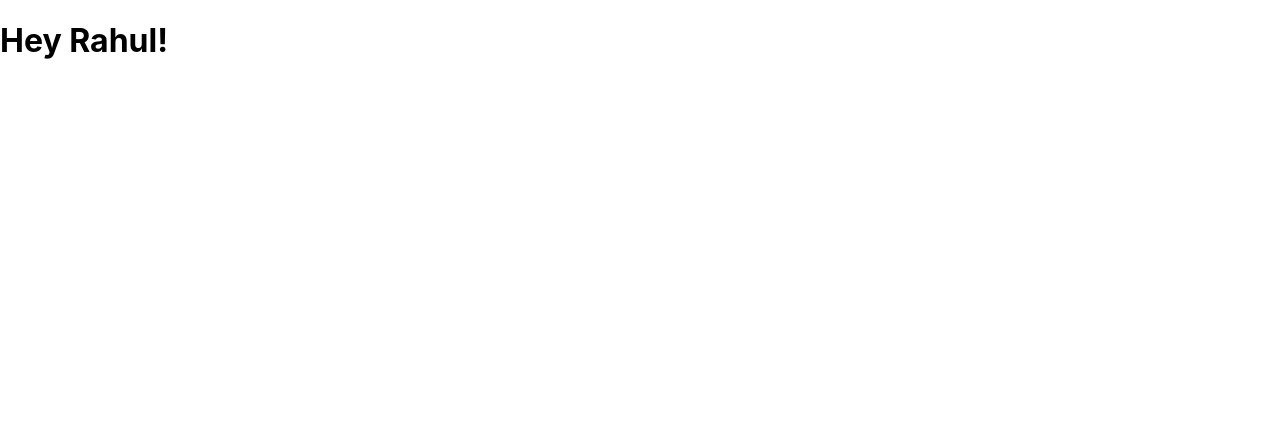
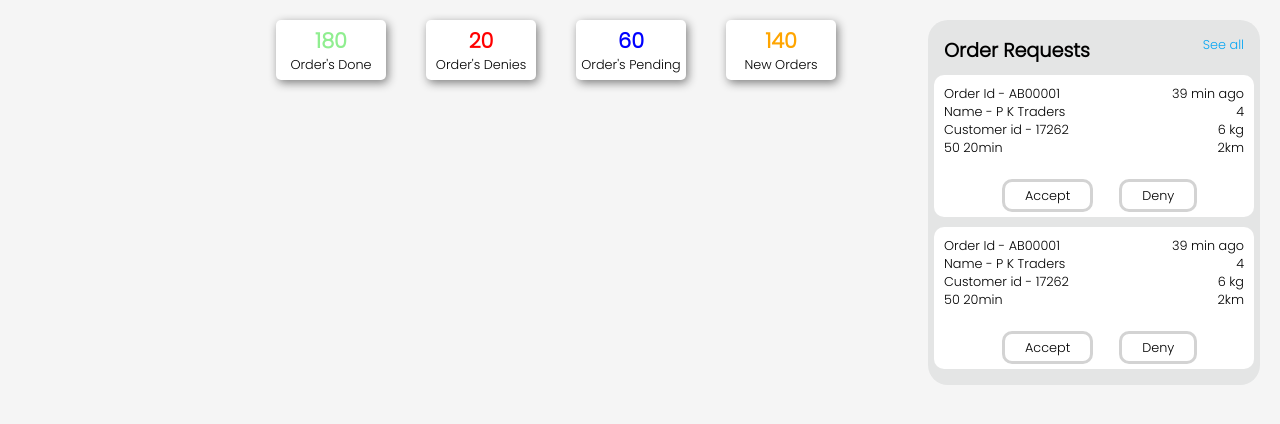
Before and after one commit to abhisheklig84/Demo, a React (Create React App) app: page / in a window 1280 px wide. Shown: the top 424 px of the page. Built offline with nearby package versions, Linux system fonts and the light colour scheme.

Commit message:
OrderStats and OrderReq

```diff
--- a/package.json
+++ b/package.json
@@ -9,6 +9,7 @@
     "react": "^17.0.2",
     "react-dom": "^17.0.2",
     "react-scripts": "4.0.3",
+    "styled-components": "^5.3.0",
     "web-vitals": "^1.1.2"
   },
   "scripts": {
--- a/public/index.html
+++ b/public/index.html
@@ -14,6 +14,9 @@
       manifest.json provides metadata used when your web app is installed on a
       user's mobile device or desktop. See https://developers.google.com/web/fundamentals/web-app-manifest/
     -->
+    <link rel="preconnect" href="https://fonts.googleapis.com">
+<link rel="preconnect" href="https://fonts.gstatic.com" crossorigin>
+<link href="https://fonts.googleapis.com/css2?family=Poppins:wght@300&display=swap" rel="stylesheet">
     <link rel="manifest" href="%PUBLIC_URL%/manifest.json" />
     <!--
       Notice the use of %PUBLIC_URL% in the tags above.
--- a/src/App.js
+++ b/src/App.js
@@ -1,9 +1,14 @@
 import React from "react";
+import Orderstats from "./components/OrderStats/orderstats";
+import Orderrequest from "./components/OrderRequest/orderrequest";
+import Orderstatus from "./components/OrderStatus/orderstatus";
 
 function App() {
     return (
         <div>
-            <h1>Hey Rahul!</h1>
+          <Orderstats/>
+          <Orderrequest />
+          <Orderstatus/>
         </div>
     );
 }
--- /dev/null
+++ b/src/components/OrderRequest/orderrequest.js
@@ -0,0 +1,94 @@
+import React from 'react'
+import styled from 'styled-components'
+
+const Box = styled.div`
+    background-color: rgba(228, 229, 229, 1);
+    border-radius: 20px;
+    height: auto;
+    float: right;
+    width: 25%;
+    margin-right: 20px;
+    margin-top: 20px;
+    padding: 6px;
+
+`;
+
+const Card = styled.div`
+  background-color: white;
+  height: auto;
+  padding: 10px;
+  border-radius: 10px;
+  margin-bottom: 10px;
+`;
+
+const Head = styled.div`
+  font-weight: bold;
+  font-size: 1.2em;
+  padding: 10px;
+`;
+
+const Data = styled.div`
+  font-size: 0.8em;
+`;
+
+const Link = styled.div`
+  float: right;
+  color: ${props => props.icolor || "black"};
+  margin: ${props =>props.mr || "0px"};
+  font-size: 0.8em;
+`;
+
+const Button = styled.span`
+  border: 3px solid lightgrey;
+  border-radius: 10px;
+  padding: 5px 20px 5px 20px;
+  font-size: 0.8em;
+  margin: 13px;
+  position: relative;
+  left: 15%;
+
+  &:hover{
+    color: white;
+    background-color: rgba(7, 166, 243, 1);
+    border: 3px solid rgba(7, 166, 243, 1);
+
+  }
+`;
+
+
+function Orderrequest() {
+  return (
+    <Box>
+      <Link icolor = "rgba(7, 166, 243, 1)"  mr = "10px">See all</Link>
+      <Head>Order Requests</Head>
+      <Card>
+          <Link>39 min ago</Link>
+          <Data>Order Id - AB00001</Data>
+          <Link>4</Link>
+          <Data>Name - P K Traders</Data>
+          <Link>6 kg</Link>
+          <Data>Customer id - 17262</Data>
+          <Link>2km</Link>
+          <Data>50       20min</Data>
+          <br/>
+          <Button>Accept</Button>
+          <Button>Deny</Button>
+      </Card>
+      <Card>
+          <Link>39 min ago</Link>
+          <Data>Order Id - AB00001</Data>
+          <Link>4</Link>
+          <Data>Name - P K Traders</Data>
+          <Link>6 kg</Link>
+          <Data>Customer id - 17262</Data>
+          <Link>2km</Link>
+          <Data>50       20min</Data>
+          <br/>
+          <Button>Accept</Button>
+          <Button>Deny</Button>
+      </Card>
+    </Box>
+  )
+}
+
+export default Orderrequest
--- /dev/null
+++ b/src/components/OrderStats/orderstats.js
@@ -0,0 +1,71 @@
+import React from 'react'
+import styled from "styled-components";
+
+const Box = styled.div`
+    width : 50%;
+    background-color: #F5F5F5;
+    border-radius: 20px;
+    height: 100px;
+    float: left;
+    /* margin: 20px; */
+    margin-left: 20%;
+    /* padding: 20px; */
+    overflow-x: auto;
+
+`;
+
+const Card = styled.div`
+  padding: 5px;
+  margin: 20px;
+  width: 100px;
+  height: 50px;
+  background-color: white;
+  text-align: center;
+  float: left;
+  border-radius: 5px;
+  box-shadow: 2px 3px 10px 0 grey;
+`;
+
+const Stat = styled.div`
+  color: ${props => props.icolor};
+  font-weight: bolder;
+  font-size: 1.3em;
+`;
+
+const Name = styled.div`
+    font-size: 0.8em;
+`;
+
+function Orderstats() {
+  return (
+    <Box>
+      <Card>
+        <Stat icolor = "lightgreen">180</Stat>
+        <Name>Order's Done</Name>
+      </Card>
+      <Card>
+        <Stat icolor = "red">20</Stat>
+        <Name>Order's Denies</Name>
+      </Card>
+      <Card>
+        <Stat icolor = "blue">60</Stat>
+        <Name>Order's Pending</Name>
+      </Card>
+      <Card>
+        <Stat icolor = "orange">140</Stat>
+        <Name>New Orders</Name>
+      </Card>
+      <Card>
+        <Stat icolor = "orange">140</Stat>
+        <Name>New Orders</Name>
+      </Card>
+      <Card>
+        <Stat icolor = "orange">140</Stat>
+        <Name>New Orders</Name>
+      </Card>
+
+    </Box>
+  )
+}
+
+export default Orderstats
--- /dev/null
+++ b/src/components/OrderStatus/orderstatus.js
@@ -0,0 +1,16 @@
+import React from 'react'
+import styled from 'styled-components'
+
+const Box = styled.div`
+  background-color: white;
+  height: 200px;
+  float: left;
+`;
+function Orderstatus() {
+  return (
+    <Box>
+    </Box>
+  )
+}
+
+export default Orderstatus
--- a/src/index.css
+++ b/src/index.css
@@ -1,10 +1,12 @@
 body {
   margin: 0;
-  font-family: -apple-system, BlinkMacSystemFont, 'Segoe UI', 'Roboto', 'Oxygen',
+  /* font-family: -apple-system, BlinkMacSystemFont, 'Segoe UI', 'Roboto', 'Oxygen',
     'Ubuntu', 'Cantarell', 'Fira Sans', 'Droid Sans', 'Helvetica Neue',
-    sans-serif;
+    sans-serif; */
+    font-family: 'Poppins', sans-serif;
   -webkit-font-smoothing: antialiased;
   -moz-osx-font-smoothing: grayscale;
+  background-color: #F5F5F5;
 }
 
 code {
```
Also changed, not shown: 1 other file (tests, documents, lock files or other folders).
